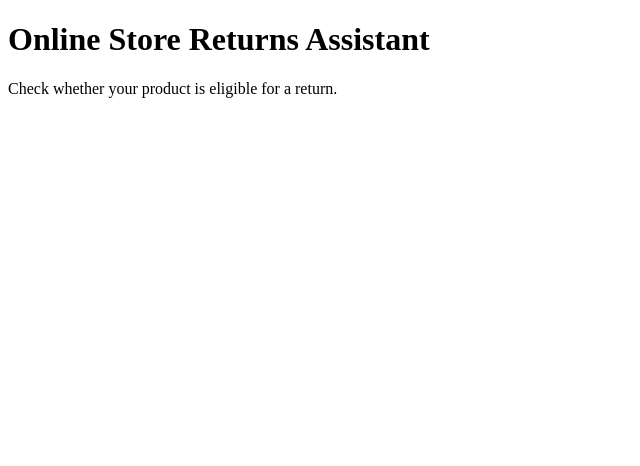
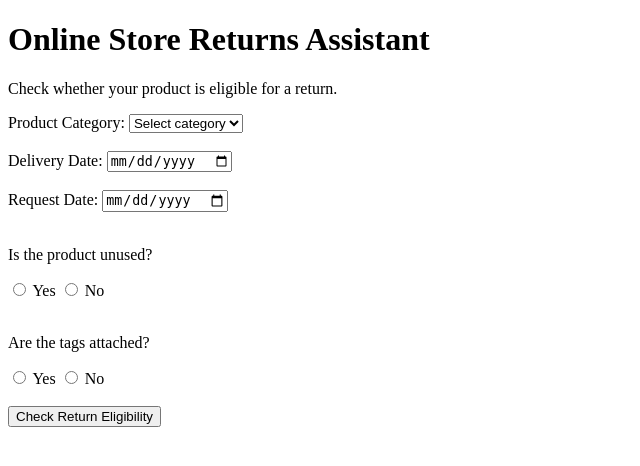
Before and after one commit to RAHUL6381/project21_returns_assistant, a Flask app: page / in a window 1280 px wide. Shown: the top 466 px of the page, without its empty margins (0-640 px from the left). Run offline with Flask 3, Linux system fonts and the light colour scheme.

Commit message:
feat: add POST method in app.py and data collection form in index.html

```diff
--- a/app.py
+++ b/app.py
@@ -4,8 +4,22 @@ from flask import Flask, render_template, request
 app = Flask(__name__)
 
 
-@app.route("/")
+
+@app.route("/", methods=["GET", "POST"])
 def home():
+    if request.method == "POST":
+        category = request.form.get("category")
+        delivery_date = request.form.get("delivery_date")
+        request_date = request.form.get("request_date")
+        unused = request.form.get("unused") == "yes"
+        tags_attached = request.form.get("tags_attached") == "yes"
+
+        print("Category:", category)
+        print("Delivery Date:", delivery_date)
+        print("Request Date:", request_date)
+        print("Unused:", unused)
+        print("Tags Attached:", tags_attached)
+
     return render_template("index.html")
 
 
--- a/templates/index.html
+++ b/templates/index.html
@@ -9,5 +9,55 @@
 <body>
     <h1>Online Store Returns Assistant</h1>
     <p>Check whether your product is eligible for a return.</p>
+
+    <form method="POST" action="/">
+        <label for="category">Product Category:</label>
+        <select id="category" name="category" required>
+            <option value="">Select category</option>
+            <option value="clothing">Clothing</option>
+            <option value="electronics">Electronics</option>
+            <option value="personal_care">Personal Care</option>
+        </select>
+
+        <br><br>
+
+        <label for="delivery_date">Delivery Date:</label>
+        <input type="date" id="delivery_date"
+               name="delivery_date" required>
+
+        <br><br>
+
+        <label for="request_date">Request Date:</label>
+        <input type="date" id="request_date"
+               name="request_date" required>
+
+        <br><br>
+
+        <p>Is the product unused?</p>
+        <label>
+            <input type="radio" name="unused" value="yes" required>
+            Yes
+        </label>
+        <label>
+            <input type="radio" name="unused" value="no">
+            No
+        </label>
+
+        <br><br>
+
+        <p>Are the tags attached?</p>
+        <label>
+            <input type="radio" name="tags_attached" value="yes" required>
+            Yes
+        </label>
+        <label>
+            <input type="radio" name="tags_attached" value="no">
+            No
+        </label>
+
+        <br><br>
+
+        <button type="submit">Check Return Eligibility</button>
+    </form>
 </body>
 </html>
```
